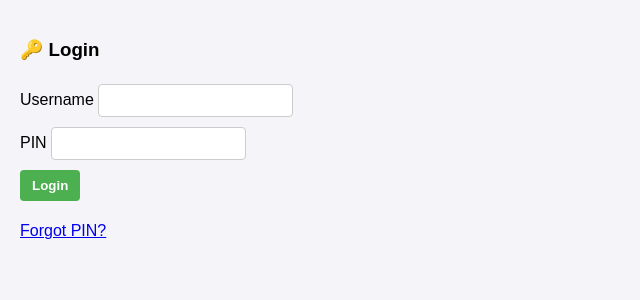
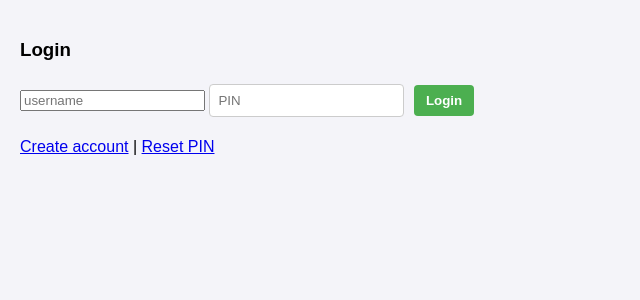
Before and after one commit to 24Manish-ctr/password_manager, a Flask app: page /login in a window 1280 px wide. Shown: the part 70-370 px from the top of the page, without its empty margins (0-640 px from the left). Run offline with Flask 3, Linux system fonts and the light colour scheme.

Commit message:
Update login.html

```diff
--- a/templates/login.html
+++ b/templates/login.html
@@ -1,20 +1,12 @@
 {% extends "base.html" %}
 {% block content %}
-<div class="card shadow p-4 col-md-6 mx-auto">
-    <h3 class="text-center">🔑 Login</h3>
-    <form method="POST">
-        <div class="mb-3">
-            <label>Username</label>
-            <input type="text" name="username" class="form-control" required>
-        </div>
-        <div class="mb-3">
-            <label>PIN</label>
-            <input type="password" name="pin" class="form-control" required>
-        </div>
-        <button type="submit" class="btn btn-success w-100">Login</button>
-    </form>
-    <p class="text-center mt-3">
-        <a href="{{ url_for('reset_pin') }}">Forgot PIN?</a>
-    </p>
+<div class="card">
+  <h3>Login</h3>
+  <form method="POST">
+    <input name="username" placeholder="username" required>
+    <input name="pin" placeholder="PIN" type="password" required>
+    <button type="submit">Login</button>
+  </form>
+  <p><a href="{{ url_for('register') }}">Create account</a> | <a href="{{ url_for('reset_pin') }}">Reset PIN</a></p>
 </div>
 {% endblock %}
```
